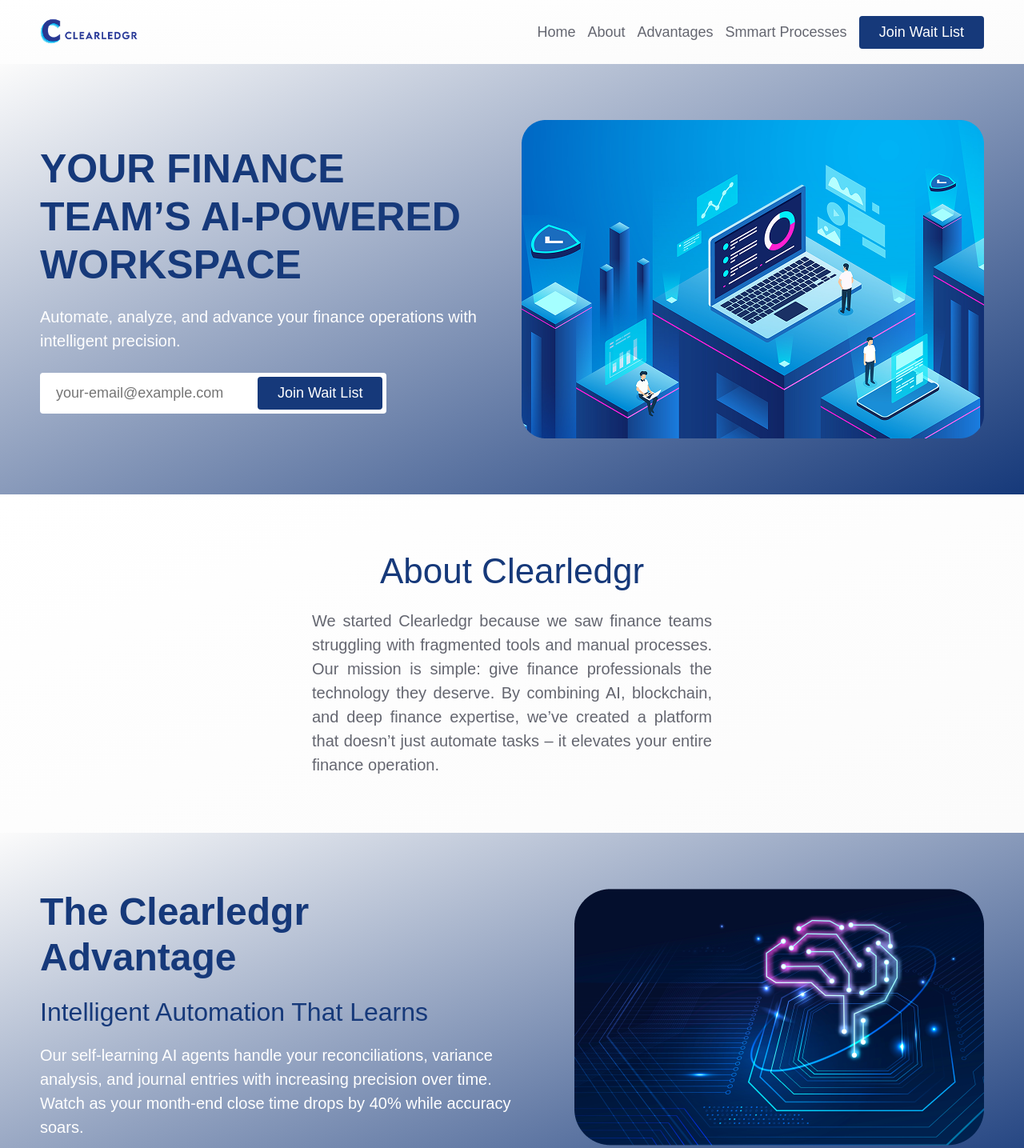
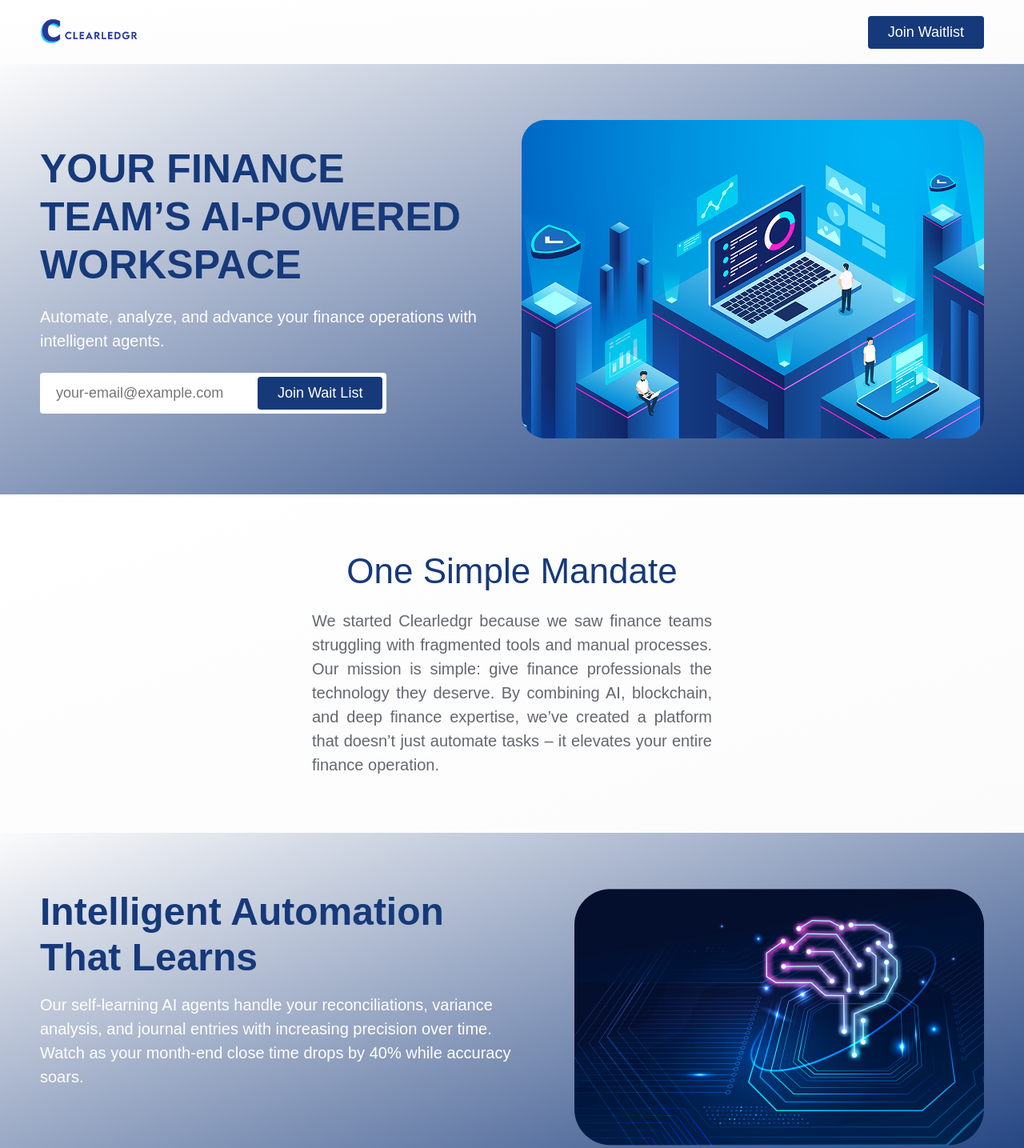
Before and after one commit to lawellwilhelm-me/clearledgdr, a plain HTML site: page index.html in a window 1280 px wide. Shown: the top 1435 px of the page at 80% size. Drawn offline with Linux system fonts and the light colour scheme.

Commit message:
Make content changes

```diff
--- a/index.html
+++ b/index.html
@@ -15,11 +15,7 @@
             </div>
             <nav class="user-nav">
                 <ul>
-                    <li><a href="#home" class="link">Home</a></li>
-                    <li><a href="#about" class="link">About</a></li>
-                    <li><a href="#advantages" class="link">Advantages</a></li>
-                    <li><a href="#smart-processes" class="link">Smmart Processes</a></li>
-                    <li><button class="wait-list-btn">Join Wait List</button></li>
+                    <li><button class="wait-list-btn">Join Waitlist</button></li>
                 </ul>
             </nav>
         </header>
@@ -28,7 +24,7 @@
                 <h1>
                     Your Finance <br> Team’s AI-Powered Workspace
                 </h1>
-                <p>Automate, analyze, and advance your finance operations with intelligent precision.</p>
+                <p>Automate, analyze, and advance your finance operations with intelligent agents.</p>
                 <form class="wait-list-form">
                     <input type="email" name="email" id="email" placeholder="your-email@example.com">
                     <button type="submit" class="wait-list-btn">Join Wait List</button>
@@ -38,7 +34,7 @@
         </div>
         <secttion class="about" id="about">
             <div class="content">
-                <h2>About Clearledgr</h2>
+                <h2>One Simple Mandate</h2>
                 <p>We started Clearledgr because we saw finance teams struggling with fragmented tools and manual processes. Our mission
                     is simple: give finance professionals the technology they deserve. By combining AI, blockchain, and deep finance
                     expertise, we’ve created a platform that doesn’t just automate tasks – it elevates your entire finance operation.
@@ -47,27 +43,24 @@
         </secttion>
         <section class="advantages" id="advantages">
             <div class="wrapper">
-                <h2>The Clearledgr <br> Advantage</h2>
-                <h3>Intelligent Automation That Learns</h3>
+                <h2>Intelligent Automation That Learns</h2>
                 <p>Our self-learning AI agents handle your reconciliations, variance analysis, and journal entries with increasing precision over time. Watch as your month-end close time drops by 40% while accuracy soars.</p>
             </div>
             <img src="images/ai-power-automation.png" alt="">
         </section>
         <secttion class="smart-finance-work" id="smart-processes">
             <div class="content">
-                <h2>The Clearledgr <br> Smart Financial Processes</h2>
+                <h2>Smart Financial Processes</h2>
                 <p>Finance teams shouldn’t be stuck with outdated tools and manual processes. Clearledgr brings the power of AI and blockchain to your finance operations, helping you close faster and make smarter decisions.</p>
                 <p>Our platform learns from your processes, automates routine tasks, and provides real-time insights that keep you ahead of the curve. While other solutions only tackle pieces of the puzzle, Clearledgr gives you a complete view of your financial landscape.</p>
-                <p>Let's build it together</p>
             </div>
         </secttion>
         <footer class="footer">
             <div class="wrapper">
-                <img src="images/footer-logo.png" alt=" Clearledgr logo">
                 <p>Take Control of Your Finance</p>
                 <form class="wait-list-form">
                     <input type="email" name="email" id="email" placeholder="your-email@example.com">
-                    <button type="submit" class="wait-list-btn">Join Wait List</button>
+                    <button type="submit" class="wait-list-btn">Join Waitlist</button>
                 </form>
             </div>
         </footer>
```
